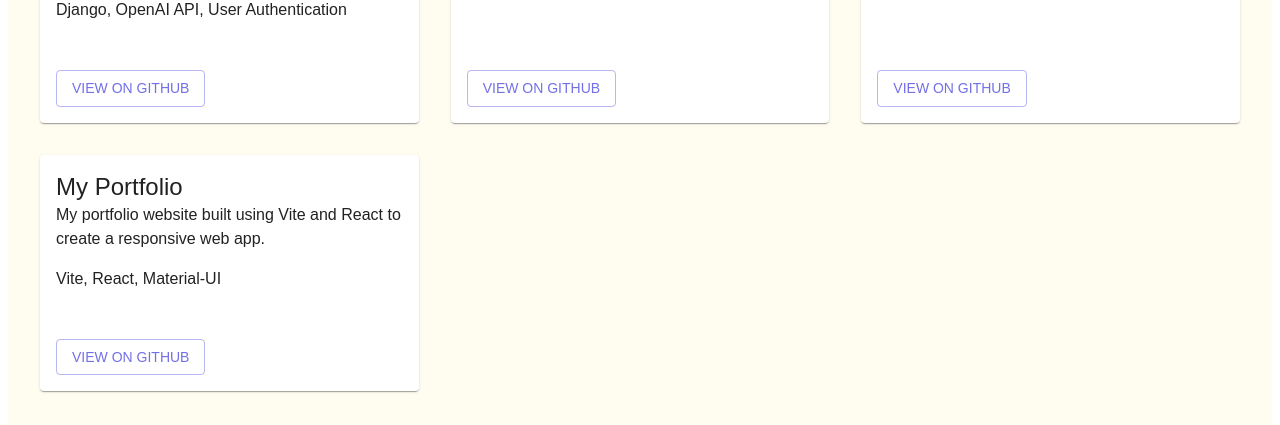
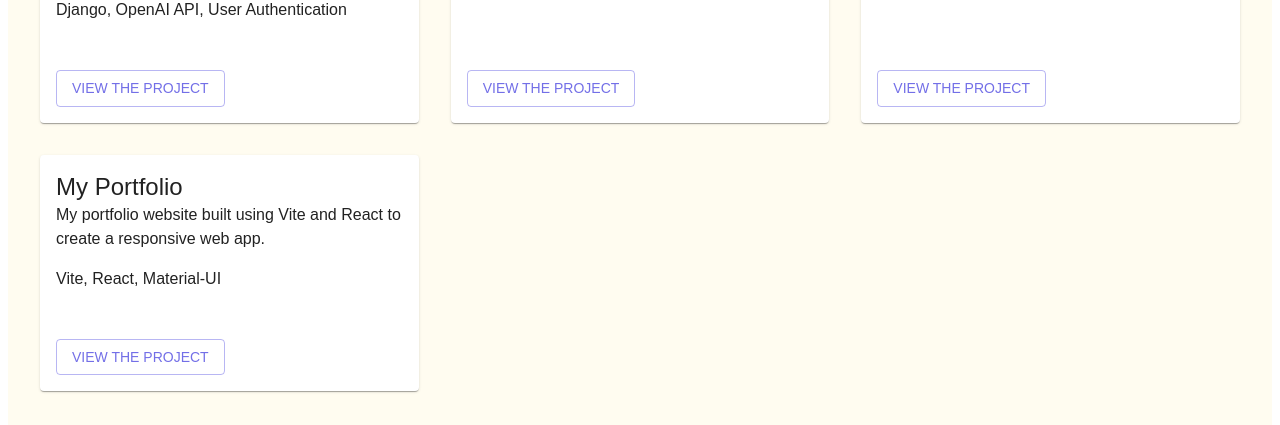
Before and after one commit to dwk601/my-portfolio, a React (Vite) app: page / in a window 1280 px wide. Shown: the part 1588-2013 px from the top of the page. Built offline with nearby package versions, Linux system fonts and the light colour scheme.

Commit message:
updated the project display

```diff
--- a/src/components/projects/projects.jsx
+++ b/src/components/projects/projects.jsx
@@ -10,7 +10,7 @@ const Project = ({ title, description, technologies, link }) => (
       <Typography variant="body1" className="project-technologies">{technologies}</Typography>
     </CardContent>
     <Box className="project-link-container">
-      <Button href={link} target="_blank" rel="noopener noreferrer" variant="outlined" className="project-link">View on GitHub</Button>
+      <Button href={link} target="_blank" rel="noopener noreferrer" variant="outlined" className="project-link">View the Project</Button>
     </Box>
   </Card>
 );
```
